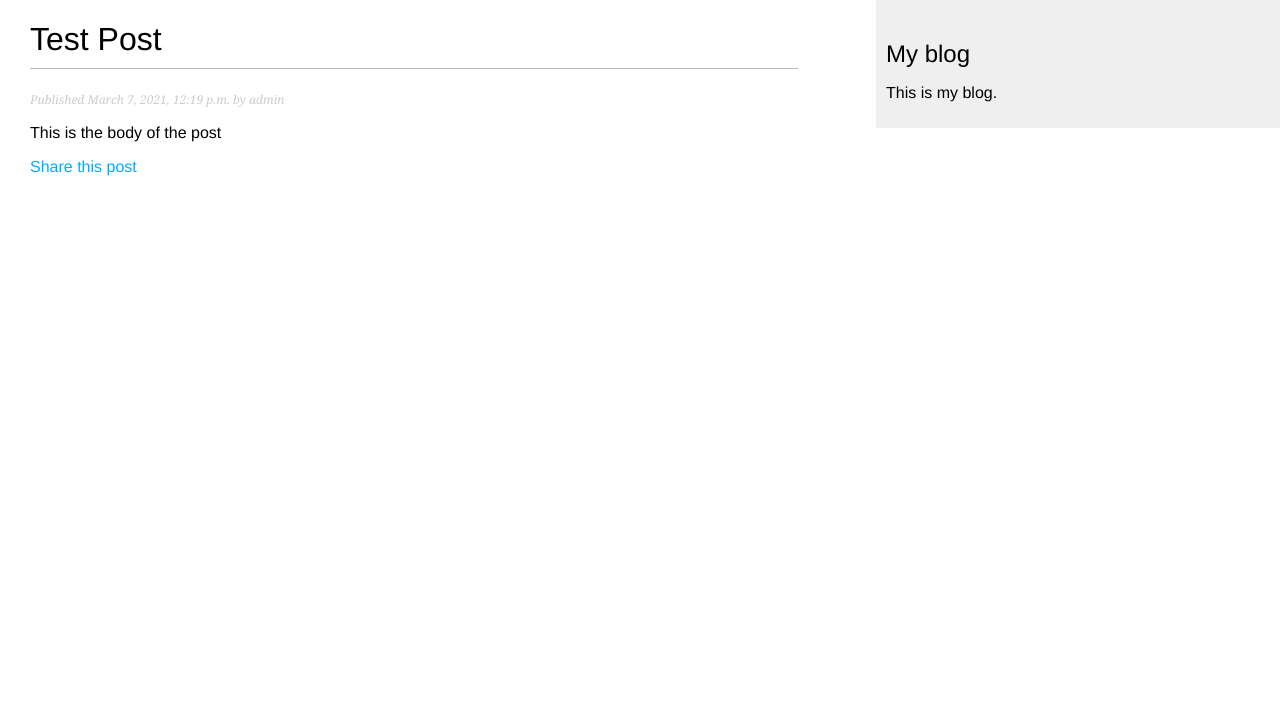
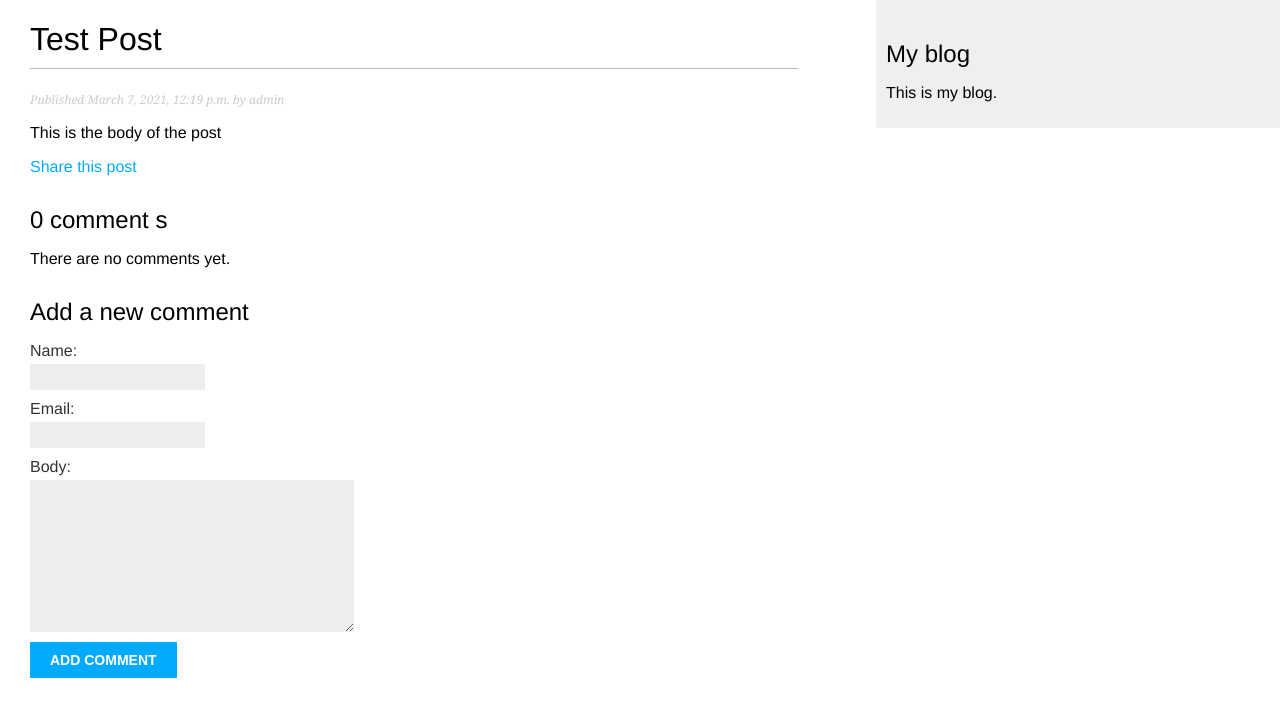
Before and after one commit to kcinnoy/django_starter, a Django app: a page that uses mysite/blog/templates/blog/post/detail.html in a window 1280 px wide. Shown: the top 717 px of the page. Run offline with Django 3.2, Linux system fonts and the light colour scheme; data comes from the database, SQL or seed files in the repository; both versions use the stored data as it was after the commit.

Commit message:
added comments tempate and view

```diff
--- a/mysite/blog/forms.py
+++ b/mysite/blog/forms.py
@@ -1,4 +1,5 @@
 from django import forms
+from .models import Comment
 
 class EmailPostForm(forms.Form):
     name = forms.CharField(max_length=25)
@@ -6,3 +7,8 @@ class EmailPostForm(forms.Form):
     to = forms.EmailField()
     comments = forms.CharField(required=False,
                                widget=forms.Textarea)
+
+class CommentForm(forms.ModelForm):
+    class Meta:
+        model = Comment
+        fields = ('name', 'email', 'body')
--- a/mysite/blog/templates/blog/post/detail.html
+++ b/mysite/blog/templates/blog/post/detail.html
@@ -11,4 +11,34 @@
     <a href="{% url "blog:post_share" post.id %}">Share this post</a>
   </p>
 
+  {% with comments.count as total_comments %}
+    <h2>
+      {{total_comments}} comment {{total_comments|pluralize}}
+    </h2>
+  {% endwith %}
+
+  {% for comment in comments %}
+  <div class="comment">
+    <p class="info">
+      Comment {{ forloop.counter }} by {{ comment.name }}
+      {{ comment.created }}
+    </p>
+    {{ comment.body|linebreaks }}
+  </div>
+  {% empty %}
+    <p>There are no comments yet.</p>
+  {% endfor %}
+
+  {% if new_comment %}
+  <h2>Your comment has been added.</h2>
+  {% else %}
+    <h2>Add a new comment</h2>
+    <form method="post">
+      {{ comment_form.as_p }}
+      {% csrf_token %}
+      <p><input type="submit" value="Add comment"></p>
+    </form>
+  {% endif %}
+
+
 {% endblock %}
--- a/mysite/blog/views.py
+++ b/mysite/blog/views.py
@@ -1,8 +1,8 @@
 from django.shortcuts import render, get_object_or_404
-from .models import Post
+from .models import Post, Comment
 from django.core.paginator import Paginator, EmptyPage, PageNotAnInteger
 from django.views.generic import ListView
-from .forms import EmailPostForm
+from .forms import EmailPostForm, CommentForm
 from django.core.mail import send_mail
 
 
@@ -29,15 +29,29 @@ def post_list(request):
 
 
 def post_detail(request, year, month, day, post):
-   post = get_object_or_404(Post, slug=post,
-   publish__year= year,
-   publish__month= month,
-   status= 'published',
-   publish__day= day)
+    post = get_object_or_404(Post, slug=post,
+    publish__year= year,
+    publish__month= month,
+    status= 'published',
+    publish__day= day)
 
-   return render(request,
-             'blog/post/detail.html',
-            {'post': post})
+    comments = post.comments.filter(active=True)
+    new_comment = None
+    if request.method == 'POST':
+        comment_form = CommentForm(data=request.POST)
+        if comment_form.is_valid():
+            new_comment = comment_form.save(commit=False)
+            new_comment.post = post
+            new_comment.save()
+    else:
+        comment_form = CommentForm()
+
+    return render(request,
+                  'blog/post/detail.html',
+                  {'post': post,
+                  'comments': comments,
+                  'new_comment': new_comment,
+                  'comment_form': comment_form})
 
 
 
```
Also changed, not shown: mysite/blog/admin.py (+7 -1 lines), mysite/blog/migrations/0002_comment.py (added), mysite/db.sqlite3.
